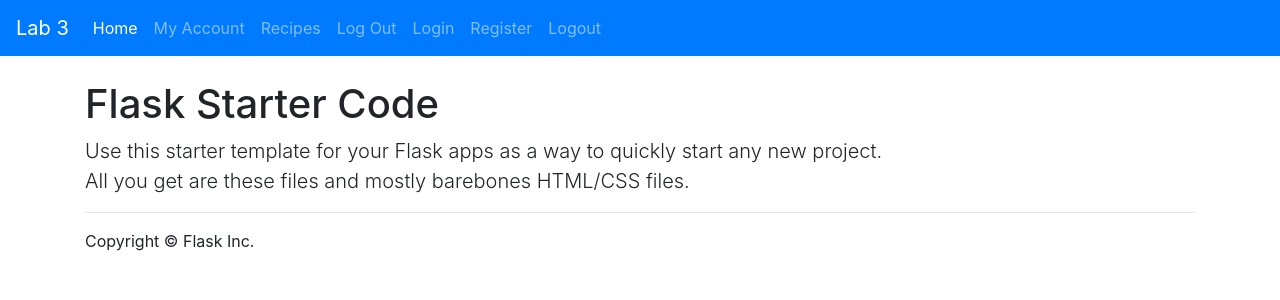
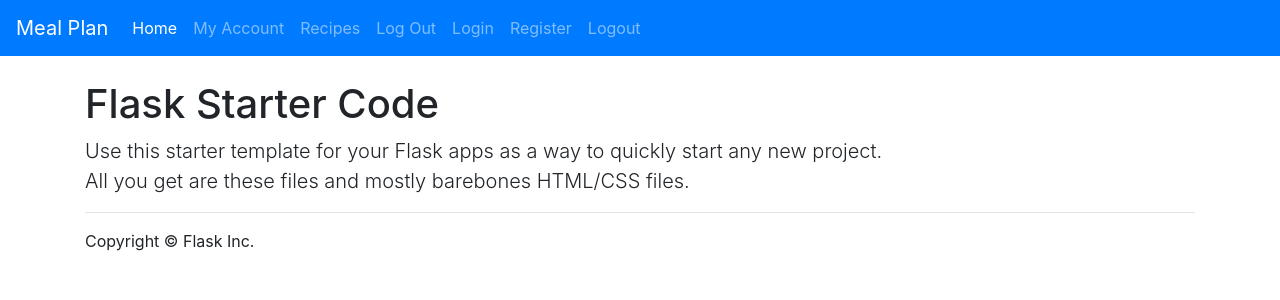
Before and after one commit to majesty101/3161-Project, a Flask app: page / in a window 1280 px wide. Shown: the top 300 px of the page. Run offline with Flask 2, Linux system fonts and the light colour scheme; some libraries are stand-ins or nearby versions.

Commit message:
header.html

```diff
--- a/app/templates/header.html
+++ b/app/templates/header.html
@@ -1,5 +1,5 @@
 <nav class="navbar navbar-expand-lg navbar-dark bg-primary fixed-top">
-  <a class="navbar-brand" href="#">Lab 3</a>
+  <a class="navbar-brand" href="#">Meal Plan</a>
   <button class="navbar-toggler" type="button" data-toggle="collapse" data-target="#navbarSupportedContent" aria-controls="navbarSupportedContent" aria-expanded="false" aria-label="Toggle navigation">
     <span class="navbar-toggler-icon"></span>
   </button>
```
